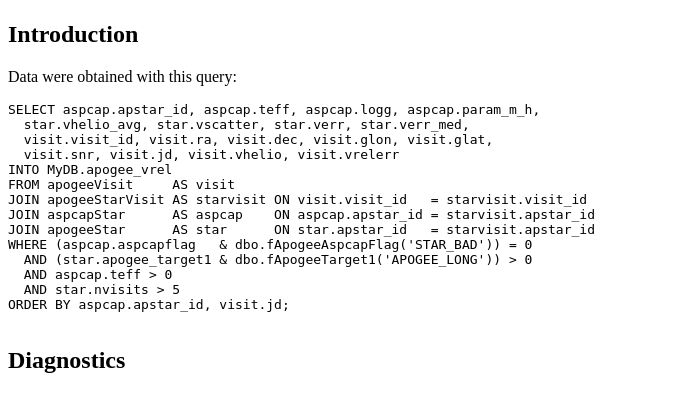
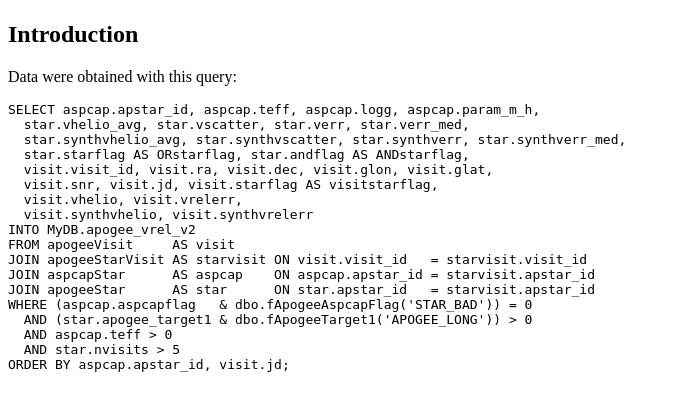
Before and after one commit to weaverba137/rv, a Flask app: template rv/templates/plots.html in a window 1280 px wide. Shown: the top 394 px of the page, without its empty margins (0-678 px from the left). Run offline with Flask 2, Linux system fonts and the light colour scheme; the template is opened without the code that fills it, so the values that code supplies are empty; parts of the project's set-up code (start-up, migrations or seed data) failed here and were passed over.

Commit message:
update query

```diff
--- a/rv/templates/plots.html
+++ b/rv/templates/plots.html
@@ -18,9 +18,13 @@ td {text-align: center;}
         <pre>
 SELECT aspcap.apstar_id, aspcap.teff, aspcap.logg, aspcap.param_m_h,
   star.vhelio_avg, star.vscatter, star.verr, star.verr_med,
+  star.synthvhelio_avg, star.synthvscatter, star.synthverr, star.synthverr_med,
+  star.starflag AS ORstarflag, star.andflag AS ANDstarflag,
   visit.visit_id, visit.ra, visit.dec, visit.glon, visit.glat,
-  visit.snr, visit.jd, visit.vhelio, visit.vrelerr
-INTO MyDB.apogee_vrel
+  visit.snr, visit.jd, visit.starflag AS visitstarflag,
+  visit.vhelio, visit.vrelerr,
+  visit.synthvhelio, visit.synthvrelerr
+INTO MyDB.apogee_vrel_v2
 FROM apogeeVisit     AS visit
 JOIN apogeeStarVisit AS starvisit ON visit.visit_id   = starvisit.visit_id
 JOIN aspcapStar      AS aspcap    ON aspcap.apstar_id = starvisit.apstar_id
```
